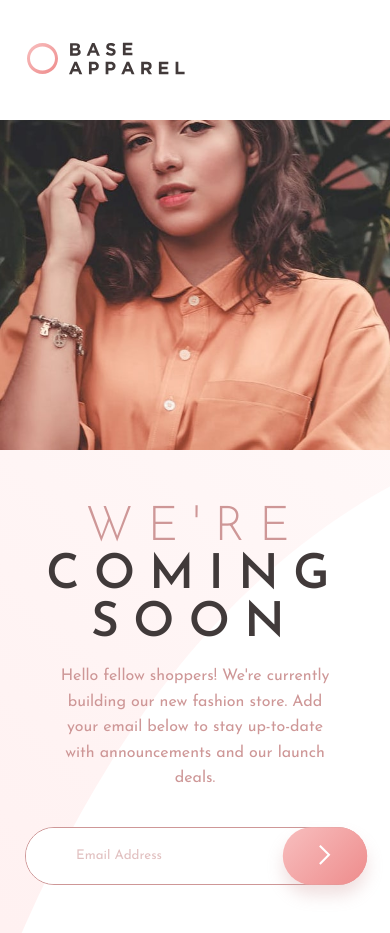
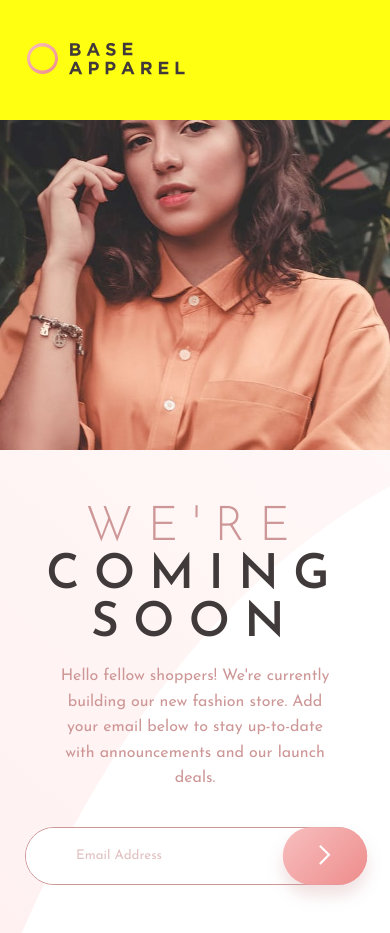
Before and after one commit to eduscasares/base-apparel-coming-soon, a plain HTML site: page index.html in a window 390 px wide. Drawn offline with Linux system fonts and the light colour scheme.

Commit message:
css correction

```diff
--- a/index.css
+++ b/index.css
@@ -170,7 +170,7 @@ form.invalid input[type="email"]::after {
     } */
 
     .innerColumn .logo {
-        background-color: #fff;
+        background-color: #ff1;
         width: 100%;
         height: 120px;
         position: fixed;
```
